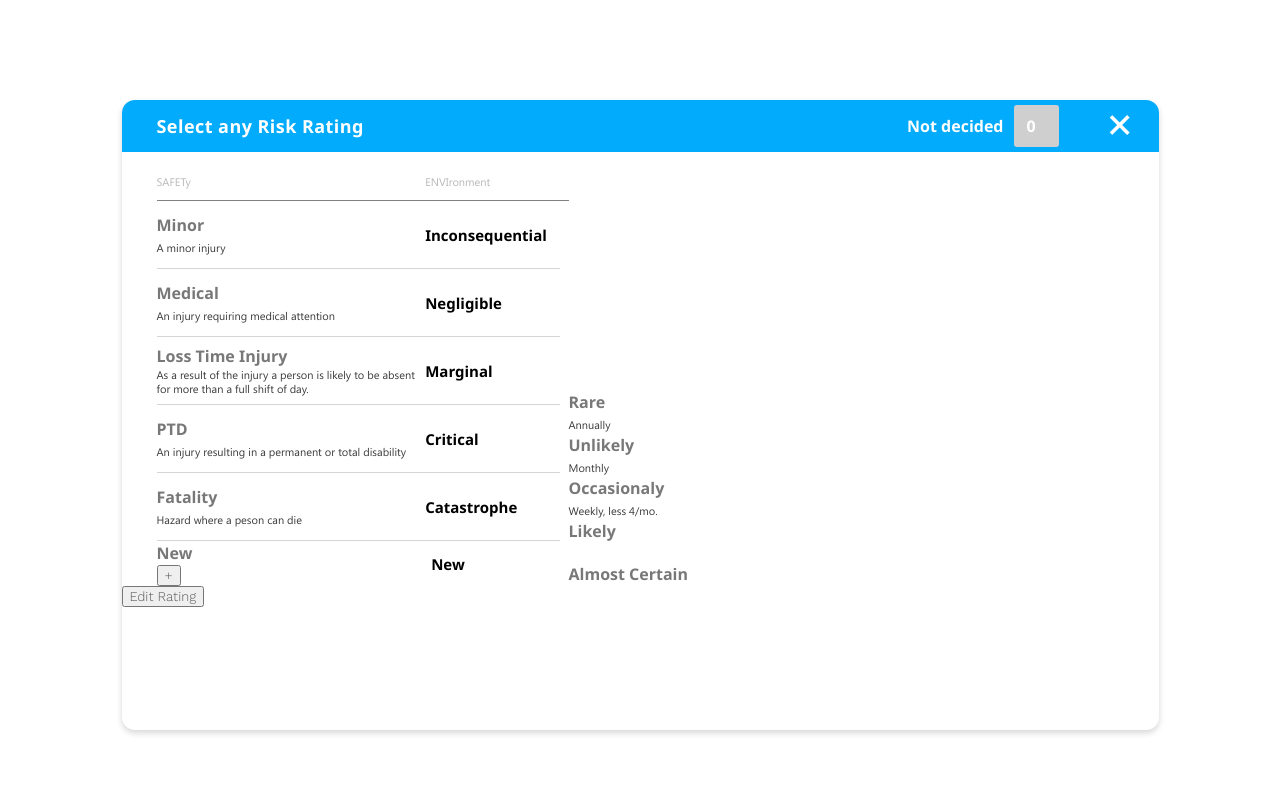
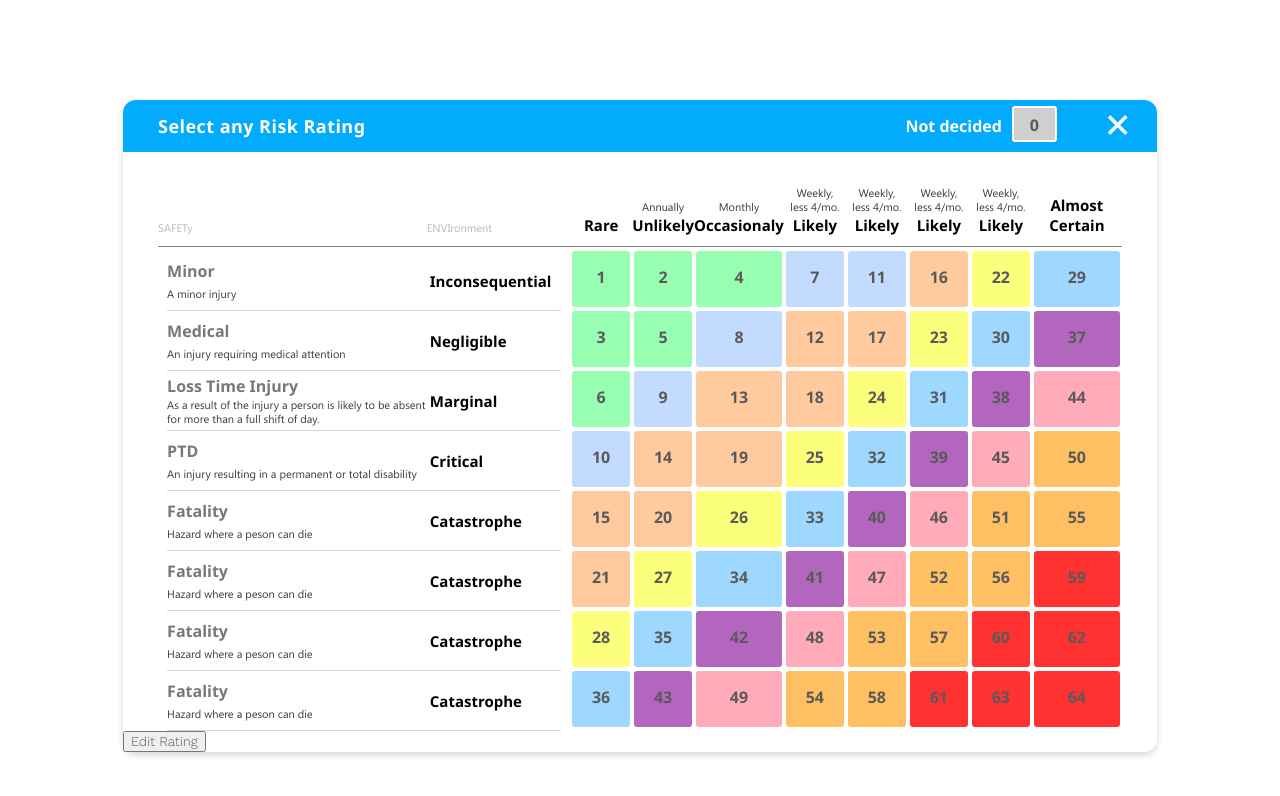
Before and after one commit to joy0316webiee/RiskMatrix, a React app: page / in a window 1280 px wide. Built offline with nearby package versions, Linux system fonts and the light colour scheme.

Commit message:
Complete Matrix board UI styling

```diff
--- a/src/components/RiskMatrix/MatrixCell/index.js
+++ b/src/components/RiskMatrix/MatrixCell/index.js
@@ -1,20 +1,39 @@
 import React, { Component } from 'react';
+import classNames from 'classnames';
+
 import MatrixEditableText from '../MatrixEditableText';
 
 import './style.scss';
 
+const defaultColors = [
+  { limit: 1, color: '#cfcfcf' },
+  { limit: 7, color: '#97ffb2' },
+  { limit: 12, color: '#c2dbff' },
+  { limit: 22, color: '#ffcb9e' },
+  { limit: 29, color: '#fbff7b' },
+  { limit: 37, color: '#9ed8ff' },
+  { limit: 44, color: '#b366be' },
+  { limit: 50, color: '#ffabb9' },
+  { limit: 59, color: '#ffc063' },
+  { limit: 65, color: '#ff3131' }
+];
 class MatrixCell extends Component {
-  state = { rating: 0, row: 0, col: 0, color: '' };
+  state = { rating: this.props.rating };
 
-  componentDidMount() {
-    this.setState({ ...this.props });
-  }
+  getRatedColor = rating => {
+    const index = defaultColors.findIndex(item => item.limit > rating);
+    return defaultColors[index].color;
+  };
 
   render() {
-    const { rating, row, col, color } = this.state;
+    const { rating } = this.state;
+    const cellClass = classNames('cell', { undefined: rating === 0 });
 
     return (
-      <div className="cell" style={{ backgroundColor: color }}>
+      <div
+        className={cellClass}
+        style={{ backgroundColor: this.getRatedColor(rating) }}
+      >
         <MatrixEditableText text={rating} />
       </div>
     );
--- a/src/components/RiskMatrix/MatrixCell/style.scss
+++ b/src/components/RiskMatrix/MatrixCell/style.scss
@@ -1,10 +1,24 @@
 @import 'assets/scss/base.scss';
 
 .cell {
-  min-width: 45px;
-  min-height: 36px;
+  width: 100%;
+  height: 56px;
+  margin-bottom: 4px;
+  padding: 15px 0px;
   border-radius: 3px;
-  padding: 10px 0px;
   text-align: center;
   cursor: pointer;
+
+  &.undefined {
+    width: 45px;
+    height: 36px;
+    padding: 6px 0px;
+    border-radius: 3px;
+    border: 2px solid #ffffff;
+    background-color: #cfcfcf;
+  }
+
+  &:hover {
+    outline: 2px solid #02abfc;
+  }
 }
--- a/src/components/RiskMatrix/MatrixConsequenceRow/style.scss
+++ b/src/components/RiskMatrix/MatrixConsequenceRow/style.scss
@@ -4,7 +4,12 @@
   display: flex;
   align-items: center;
   width: 100%;
+  position: relative;
 
+  .consequence-action {
+    position: absolute;
+    left: -32px;
+  }
   .consequence-safety {
     flex: 2;
   }
--- a/src/components/RiskMatrix/MatrixEditableText/index.js
+++ b/src/components/RiskMatrix/MatrixEditableText/index.js
@@ -1,5 +1,4 @@
 import React, { Component } from 'react';
-import classNames from 'classnames';
 
 import './style.scss';
 
@@ -8,6 +7,12 @@ class MatrixEditableText extends Component {
     text: this.props.text,
     editing: false
   };
+
+  componentDidUpdate(prevProps) {
+    if (this.props !== prevProps) {
+      this.setState({ ...this.props });
+    }
+  }
 
   render() {
     const { text, editing } = this.state;
--- a/src/components/RiskMatrix/MatrixLikelihoodColumn/index.js
+++ b/src/components/RiskMatrix/MatrixLikelihoodColumn/index.js
@@ -3,19 +3,69 @@ import React, { Component } from 'react';
 import MatrixEditableText from '../MatrixEditableText';
 import MatrixCell from '../MatrixCell';
 
+import './style.scss';
+
 class MatrixLikelihoodColumn extends Component {
+  state = {
+    editable: false,
+    likelihood: {},
+    col: 0,
+    nRows: 0,
+    nCols: 0,
+    cells: []
+  };
+
+  componentDidMount() {
+    this.setState({ ...this.props }, () => {
+      this.initCells(this.state);
+    });
+  }
+
+  componentDidUpdate(prevProps) {
+    if (this.props !== prevProps) {
+      this.setState({ ...this.props });
+    }
+  }
+
+  initCells = ({ col, nRows, nCols }) => {
+    let cells = [];
+
+    for (let row = 0; row < nRows; row++) {
+      let temp = ((row + col) * (row + col + 1)) / 2 + row + 1;
+
+      if (row + col >= nCols) {
+        // prettier-ignore
+        temp = temp - (row + col - nCols) * (row + col - nCols + 1) / 2 - (row + col - nCols + 1);
+      }
+      if (row + col >= nRows) {
+        temp = temp - ((row + col - nRows) * (row + col - nRows + 1)) / 2;
+      }
+
+      cells.push(temp);
+    }
+    this.setState({ cells });
+  };
+
   render() {
     const {
-      liklihood: { title, description }
-    } = this.props;
+      likelihood: { description, title },
+      cells
+    } = this.state;
 
     return (
       <div className="likelihood">
         <div className="likelihood-header">
-          <MatrixEditableText text={description} theme={'grey-sm'} />
-          <MatrixEditableText text={title} theme={'grey-md'} />
+          <div className="likelihood-header__description">
+            <MatrixEditableText text={description} theme={'grey-sm'} />
+          </div>
+          <div className="likelihood-header__title">
+            <MatrixEditableText text={title} theme={'black-md'} />
+          </div>
         </div>
-        <div className="likelihood-cells" />
+        <div className="likelihood-cells">
+          {cells &&
+            cells.map((cell, i) => <MatrixCell rating={cell} key={i} />)}
+        </div>
       </div>
     );
   }
--- a/src/components/RiskMatrix/MatrixLikelihoodColumn/style.scss
+++ b/src/components/RiskMatrix/MatrixLikelihoodColumn/style.scss
@@ -0,0 +1,21 @@
+@import 'assets/scss/base.scss';
+
+.likelihood {
+  .likelihood-header {
+    padding-bottom: 11px;
+    border-bottom: 1px solid #818181;
+    margin: 0 -2px;
+
+    .likelihood-header__description {
+      max-width: 57px;
+      margin: 0 auto;
+    }
+    .likelihood-header__title {
+      max-width: 90px;
+      margin: 0 auto;
+    }
+  }
+  .likelihood-cells {
+    margin-top: 4px;
+  }
+}
--- a/src/components/RiskMatrix/MatrixRoundButton/index.js
+++ b/src/components/RiskMatrix/MatrixRoundButton/index.js
@@ -1,8 +1,10 @@
 import React from 'react';
 import classNames from 'classnames';
 
+import './style.scss';
+
 const MatrixRoundButton = ({ type, size, action }) => {
-  const btnClass = classNames(type, size);
+  const btnClass = classNames('round-button', type, size);
 
   return (
     <button onClick={action && action()} className={btnClass}>
--- a/src/components/RiskMatrix/MatrixRoundButton/style.scss
+++ b/src/components/RiskMatrix/MatrixRoundButton/style.scss
@@ -1,15 +1,43 @@
 @import 'assets/scss/base.scss';
 
-span {
+.round-button {
+  width: 22px;
+  height: 22px;
+  background: none;
+  border-radius: 50%;
+  cursor: pointer;
+
   &.add {
+    background-color: #02abfc;
+    border: 1px solid #02abfc;
+    color: #ffffff;
+    font-size: 24px;
+    line-height: 17px;
+    padding: 2px 0 5px;
 
+    &:hover {
+      background-color: #ffffff;
+      border: 1px solid #02abfc;
+      color: #02abfc;
+    }
+
+    &.small {
+      width: 15px;
+      height: 15px;
+      font-size: 15px;
+      line-height: 8px;
+    }
   }
   &.delete {
+    font-size: 35px;
+    line-height: 5px;
+    padding: 2px 0 5px;
+    border: 1px solid #02abfc;
+    color: #02abfc;
 
-  }
-  &.normal {
-  }
-  &.small {
-
+    &:hover {
+      background-color: #02abfc;
+      color: #ffffff;
+    }
   }
 }
--- a/src/components/RiskMatrix/MatrixTopbar/index.js
+++ b/src/components/RiskMatrix/MatrixTopbar/index.js
@@ -3,8 +3,8 @@ import classNames from 'classnames';
 
 import MatrixCell from '../MatrixCell';
 
+import imgCloseIcon from 'assets/images/ic_close.png';
 import './style.scss';
-import imgCloseIcon from 'assets/images/ic_close.png';
 
 class MatrixTopbar extends Component {
   state = {
@@ -19,8 +19,6 @@ class MatrixTopbar extends Component {
 
   render() {
     const { editable } = this.state;
-    // prettier-ignore
-    const { undecided: { rating, color } } = this.props;
 
     const topbarClass = classNames('topbar', { editable: editable });
 
@@ -33,7 +31,7 @@ class MatrixTopbar extends Component {
           {editable && <EditPanel />}
           <div className="not-decided">
             <span>Not decided</span>
-            <MatrixCell rating={rating} color={color} />
+            <MatrixCell rating={0} />
           </div>
         </div>
         <div className="topbar-close">
--- a/src/components/RiskMatrix/MatrixTopbar/style.scss
+++ b/src/components/RiskMatrix/MatrixTopbar/style.scss
@@ -27,7 +27,7 @@
       display: flex;
       align-items: center;
 
-      span {
+      > span {
         color: #ffffff;
         font-family: Segoe UI;
         font-weight: 600;
--- a/src/components/RiskMatrix/index.js
+++ b/src/components/RiskMatrix/index.js
@@ -1,4 +1,5 @@
 import React, { Component } from 'react';
+
 import MatrixTopbar from './MatrixTopbar';
 import MatrixFooter from './MatrixFooter';
 import MatrixConsequenceRow from './MatrixConsequenceRow';
@@ -6,23 +7,6 @@ import MatrixLikelihoodColumn from './MatrixLikelihoodColumn';
 import MatrixRoundButton from './MatrixRoundButton';
 
 import './style.scss';
-
-const matrixConfig = {
-  minNumber: 3,
-  maxNumber: 8,
-  defaultColors: [
-    { limit: 6, color: '#97ffb2' },
-    { limit: 11, color: '#c2dbff' },
-    { limit: 21, color: '#ffcb9e' },
-    { limit: 21, color: '#ffcb9e' },
-    { limit: 28, color: '#fbff7b' },
-    { limit: 36, color: '#9ed8ff' },
-    { limit: 43, color: '#b366be' },
-    { limit: 49, color: '#ffabb9' },
-    { limit: 58, color: '#ffc063' },
-    { limit: 64, color: '#ff3131' }
-  ]
-};
 
 const initialState = {
   liklihoods: [
@@ -43,7 +27,20 @@ const initialState = {
       description: 'Weekly, less 4/mo.'
     },
     {
-      title: 'Almost Certain'
+      title: 'Likely',
+      description: 'Weekly, less 4/mo.'
+    },
+    {
+      title: 'Likely',
+      description: 'Weekly, less 4/mo.'
+    },
+    {
+      title: 'Likely',
+      description: 'Weekly, less 4/mo.'
+    },
+    {
+      title: 'Almost Certain',
+      description: ''
     }
   ],
   consequences: [
@@ -82,10 +79,31 @@ const initialState = {
         description: 'Hazard where a peson can die'
       },
       environment: 'Catastrophe'
+    },
+    {
+      safety: {
+        title: 'Fatality',
+        description: 'Hazard where a peson can die'
+      },
+      environment: 'Catastrophe'
+    },
+    {
+      safety: {
+        title: 'Fatality',
+        description: 'Hazard where a peson can die'
+      },
+      environment: 'Catastrophe'
+    },
+    {
+      safety: {
+        title: 'Fatality',
+        description: 'Hazard where a peson can die'
+      },
+      environment: 'Catastrophe'
     }
   ],
+  addedConsequences: [],
   editable: false,
-  ratedCells: [],
   undecidedCell: {
     rating: 0,
     color: '#cfcfcf'
@@ -98,16 +116,15 @@ class RiskMatrix extends Component {
   render() {
     const {
       consequences,
+      addedConsequences,
       liklihoods,
-      editable,
-      ratedCells,
-      undecidedCell
+      editable
     } = this.state;
 
     return (
       <div className="matrix-container">
         <div className="topbar-wrapper">
-          <MatrixTopbar editable={editable} undecided={undecidedCell} />
+          <MatrixTopbar editable={editable} />
         </div>
         <div className="content-wrapper">
           <div className="consequences">
@@ -120,27 +137,50 @@ class RiskMatrix extends Component {
             <div className="consequences-details">
               {consequences &&
                 consequences.map((item, i) => (
-                  <div className="consequences-details__row">
-                    <MatrixConsequenceRow consequence={item} key={i} />
+                  <div className="consequences-details__row" key={i}>
+                    <MatrixConsequenceRow
+                      editable={editable}
+                      consequence={item}
+                      row={i}
+                    />
+                  </div>
+                ))}
+              {addedConsequences &&
+                addedConsequences.map((item, i) => (
+                  <div className="consequences-details__added" key={i}>
+                    <MatrixConsequenceRow editable={editable} newRow />
                   </div>
                 ))}
             </div>
-            <div className="consequences-add">
-              <MatrixConsequenceRow newRow />
-            </div>
+            {editable && (
+              <div className="consequences-addnew">
+                <MatrixRoundButton type={'add'} />
+              </div>
+            )}
           </div>
           <div className="likelihoods">
             {liklihoods &&
               liklihoods.map((item, i) => (
                 <div className="likelihoods-column" key={i}>
                   <div className="likelihoods-column__content">
-                    <MatrixLikelihoodColumn liklihood={item} />
+                    <MatrixLikelihoodColumn
+                      editable={editable}
+                      likelihood={item}
+                      col={i}
+                      nRows={consequences.length}
+                      nCols={liklihoods.length}
+                    />
                   </div>
                   <div className="likelihoods-column__delete">
                     {editable && <MatrixRoundButton type="delete" />}
                   </div>
                 </div>
               ))}
+            {editable && (
+              <div className="likelihoods-addnew">
+                <MatrixRoundButton type={'add'} />
+              </div>
+            )}
           </div>
         </div>
         <div className="footer-wrapper">
--- a/src/components/RiskMatrix/style.scss
+++ b/src/components/RiskMatrix/style.scss
@@ -1,8 +1,8 @@
 @import 'assets/scss/base.scss';
 
 .matrix-container {
-  width: 1037px;
-  height: 630px;
+  width: fit-content;
+  height: fit-content;
   box-shadow: 0 3px 6px rgba(0, 0, 0, 0.16);
   border-radius: 13px;
   background-color: #ffffff;
@@ -15,6 +15,7 @@
 
     .consequences {
       width: 412px;
+      position: relative;
 
       .consequences-title {
         display: flex;
@@ -38,24 +39,42 @@
         }
       }
       .consequences-details {
-        padding-right: 9px;
+        padding: 0 9px;
+        margin-top: 4px;
 
-        .consequences-details__row {
+        > div {
           border-bottom: 1px solid #d5d5d5;
-          height: 68px;
+          height: 60px;
           padding: 14px 0px;
           display: flex;
           align-items: center;
         }
       }
-      .consequences-add {
+      .consequences-addnew {
+        padding: 10px;
+        position: absolute;
       }
     }
     .likelihoods {
+      display: flex;
+      align-items: flex-end;
+
       .likelihoods-column {
+        display: flex;
+        flex-direction: column;
+        align-items: center;
+        position: relative;
+        padding: 2px 2px 0 2px;
+        min-width: 62px;
+        max-width: 102px;
+
         .likelihoods-column__content {
+          width: 100%;
+          text-align: center;
         }
         .likelihoods-column__delete {
+          position: absolute;
+          bottom: -30px;
         }
       }
     }
--- a/src/index.js
+++ b/src/index.js
@@ -1,5 +1,6 @@
 import React from 'react';
 import ReactDOM from 'react-dom';
+
 import App from './pages/App';
 
 import './index.scss';
```
Also changed, not shown: src/components/RiskMatrix/MatrixConsequenceRow/index.js (+12 -2 lines), 2 other files.
